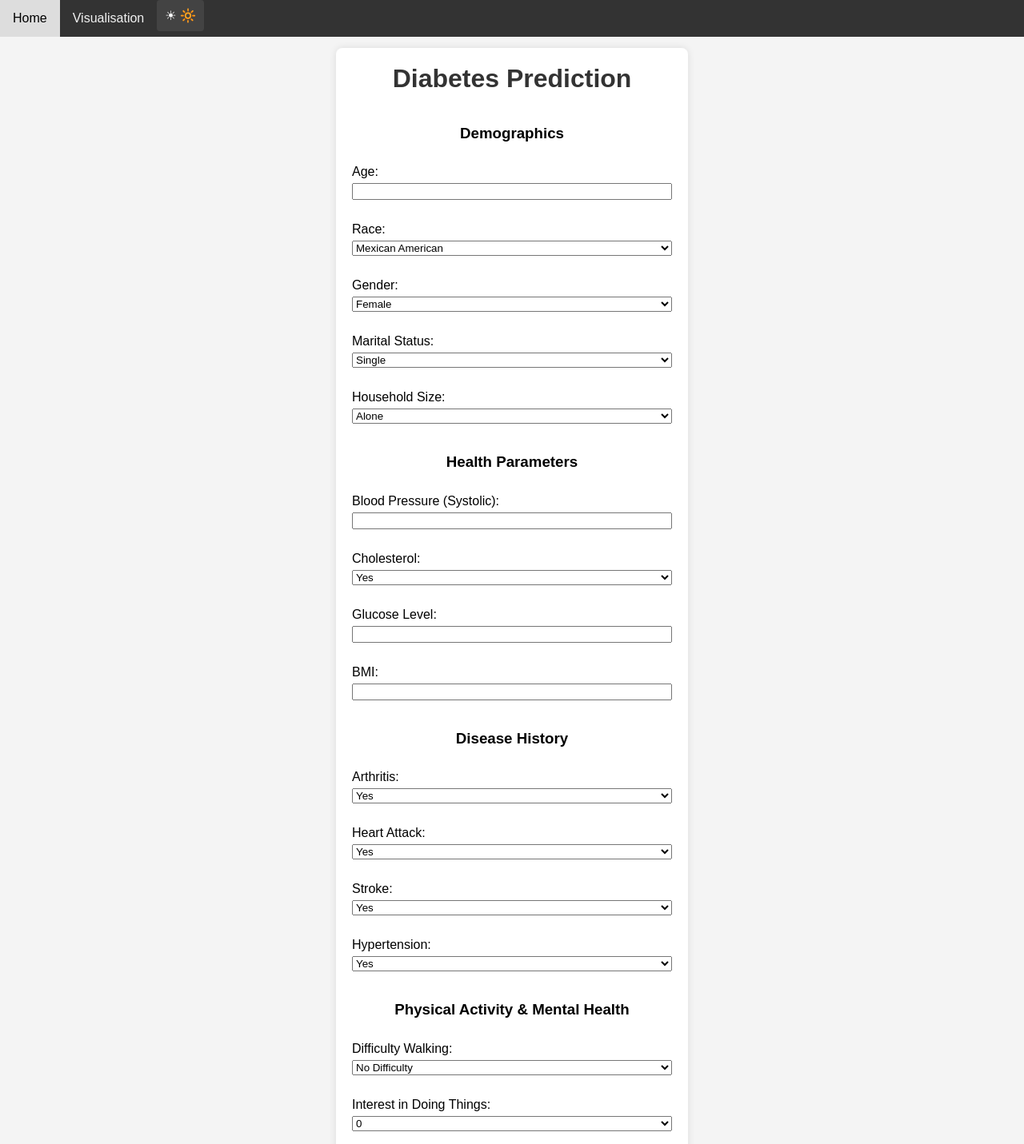
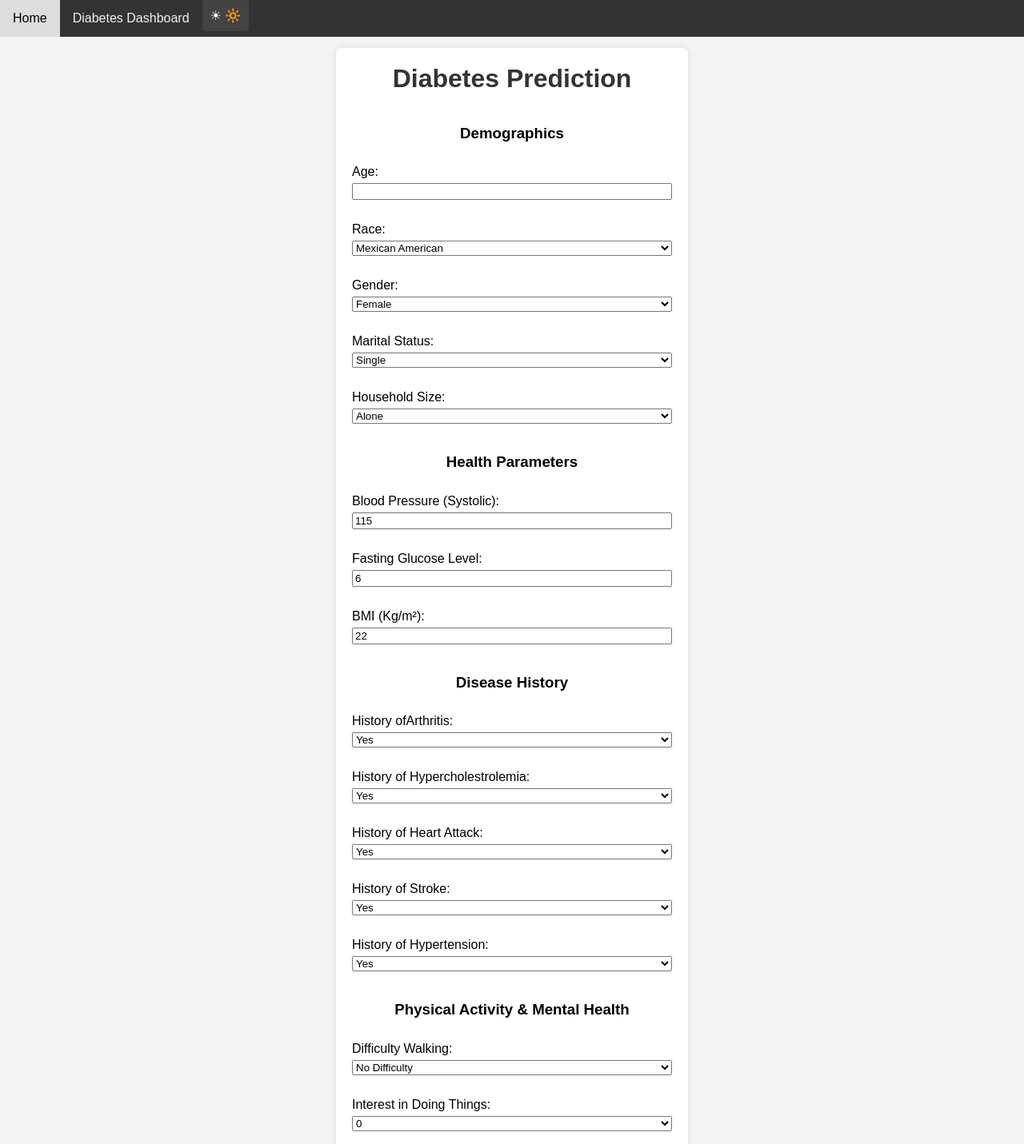
Before and after one commit to aligamon/nhanesDM, a Flask app: template templates/index.html in a window 1280 px wide. Shown: the top 1431 px of the page at 80% size. Run offline with Flask 3, Linux system fonts and the light colour scheme; the template is opened without the code that fills it, so the values that code supplies are empty; the visitor is signed in with stand-in values (Sample User, id 1).

Commit message:
html update

```diff
--- a/templates/index.html
+++ b/templates/index.html
@@ -8,7 +8,7 @@
 <body>
     <div class="navbar">
         <a href="/">Home</a>
-        <a href="/visualisation">Visualisation</a>
+        <a href="/visualisation">Diabetes Dashboard</a>
         <button onclick="toggleDarkMode()">☀ 🔆 </button>
     </div>
     <div class="container">
@@ -62,41 +62,41 @@
             <!-- Health Parameters -->
             <h3>Health Parameters</h3>
             <label for="bpSys">Blood Pressure (Systolic):</label>
-            <input type="number" name="bpSys" id="bpSys" required><br>
+            <input type="number" name="bpSys" id="bpSys" value="115" required><br>
 
-            <label for="cholesterol">Cholesterol:</label>
+            <label for="glucose_level">Fasting Glucose Level:</label>
+            <input type="number" name="glucose_level" id="glucose_level" value="6" required><br>
+
+            <label for="bmi">BMI (Kg/m²):</label>
+            <input type="number" name="bmi" id="bmi" value="22" step="0.1" required><br>
+
+            <!-- Disease History -->
+            <h3>Disease History</h3>
+            <label for="arthritis">History ofArthritis:</label>
+            <select name="arthritis" id="arthritis" required>
+                <option value=1>Yes</option>
+                <option value=0>No</option>
+            </select><br>
+
+            <label for="cholesterol">History of Hypercholestrolemia:</label>
             <select name="cholesterol" id="cholesterol" required>
                 <option value=1>Yes</option>
                 <option value=0>No</option>
             </select><br>
 
-            <label for="glucose_level">Glucose Level:</label>
-            <input type="number" name="glucose_level" id="glucose_level" required><br>
-
-            <label for="bmi">BMI:</label>
-            <input type="number" name="bmi" id="bmi" step="0.1" required><br>
-
-            <!-- Disease History -->
-            <h3>Disease History</h3>
-            <label for="arthritis">Arthritis:</label>
-            <select name="arthritis" id="arthritis" required>
-                <option value=1>Yes</option>
-                <option value=0>No</option>
-            </select><br>
-
-            <label for="heartAttack">Heart Attack:</label>
+            <label for="heartAttack">History of Heart Attack:</label>
             <select name="heartAttack" id="heartAttack" required>
                 <option value=1>Yes</option>
                 <option value=0>No</option>
             </select><br>
 
-            <label for="stroke">Stroke:</label>
+            <label for="stroke">History of Stroke:</label>
             <select name="stroke" id="stroke" required>
                 <option value=1>Yes</option>
                 <option value=0>No</option>
             </select><br>
 
-            <label for="hypertension">Hypertension:</label>
+            <label for="hypertension">History of Hypertension:</label>
             <select name="hypertension" id="hypertension" required>
                 <option value=1>Yes</option>
                 <option value=0>No</option>
```
